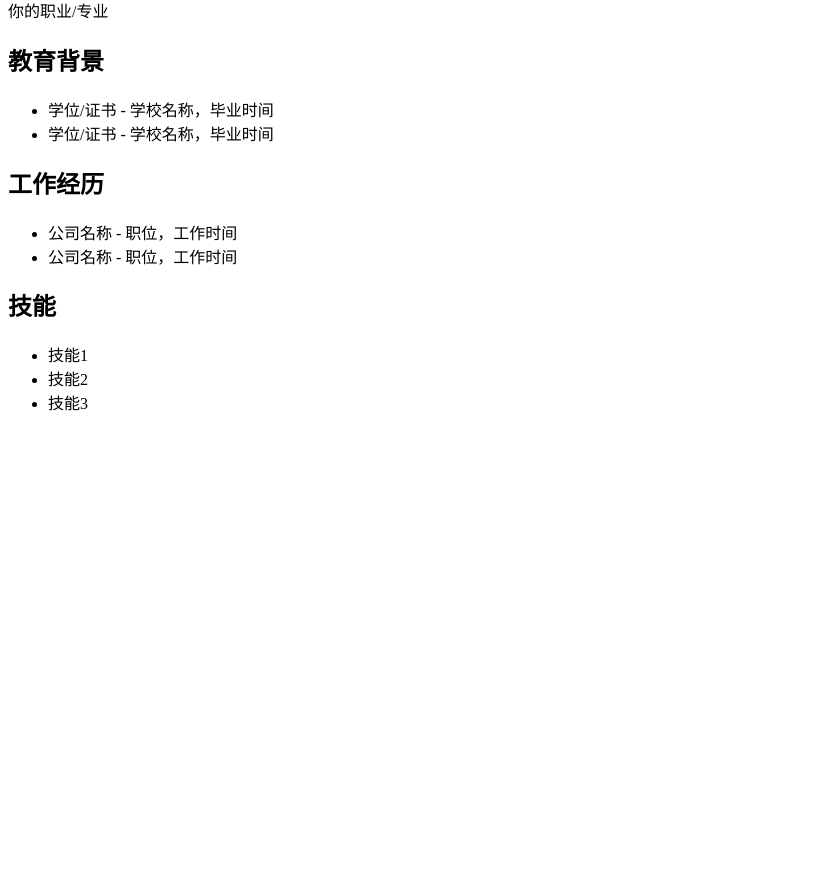
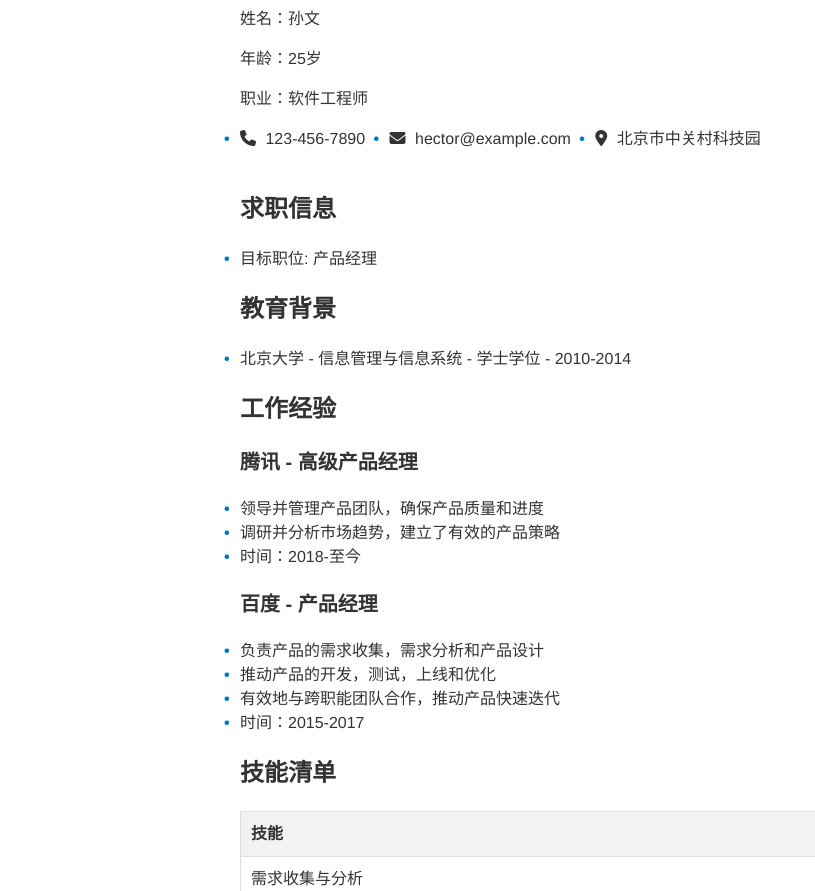
Before and after one commit to HectorYuan/CodingLearning, a plain HTML site: page SettingStaticSite/resume.html in a window 1280 px wide. Shown: the part 91-982 px from the top of the page, without its empty margins (0-815 px from the left). Before the commit the page ends 800 px from the top, so only its background shows below. Drawn offline with Linux system fonts and the light colour scheme.

Commit message:
Update resume.html and info.html

```diff
--- /dev/null
+++ b/SettingStaticSite/medium.css
@@ -0,0 +1,60 @@
+/* Global styles */
+body {
+    font-family: "Helvetica Neue", Helvetica, Arial, sans-serif;
+    font-size: 16px;
+    line-height: 1.5;
+    color: #333;
+  }
+
+  a {
+    color: #0077c0;
+    text-decoration: none;
+  }
+
+  a:hover {
+    text-decoration: underline;
+  }
+
+  /* Header styles */
+  .header {
+    background-color: #fff;
+    border-bottom: 1px solid #ddd;
+    padding: 20px;
+  }
+
+  .header-logo {
+    font-size: 24px;
+    font-weight: bold;
+  }
+
+  .header-nav {
+    float: right;
+  }
+
+  .header-nav-link {
+    display: inline-block;
+    margin-left: 20px;
+  }
+
+  /* Main content styles */
+  .main {
+    max-width: 800px;
+    margin: 0 auto;
+    padding: 20px;
+  }
+
+  .main-title {
+    font-size: 36px;
+    font-weight: bold;
+    margin-bottom: 20px;
+  }
+
+  .main-subtitle {
+    font-size: 24px;
+    margin-bottom: 20px;
+  }
+
+  .main-content {
+    font-size: 18px;
+    line-height: 1.6;
+  }
--- /dev/null
+++ b/SettingStaticSite/resume.css
@@ -0,0 +1,108 @@
+/* Global styles */
+body {
+    font-family: "Helvetica Neue", Helvetica, Arial, sans-serif;
+    font-size: 16px;
+    line-height: 1.5;
+    color: #333;
+  }
+
+  a {
+    color: #0077c0;
+    text-decoration: none;
+  }
+
+  a:hover {
+    text-decoration: underline;
+  }
+
+  .container {
+    max-width: 800px;
+    margin: 0 auto;
+    padding: 20px;
+  }
+
+  /* Header styles */
+  header {
+    margin-bottom: 40px;
+  }
+
+  h1 {
+    font-size: 36px;
+    margin: 0;
+  }
+
+  .contact-info {
+    list-style: none;
+    margin: 0;
+    padding: 0;
+  }
+
+  .contact-info li {
+    display: inline-block;
+    margin-right: 20px;
+  }
+
+  .contact-info i {
+    margin-right: 5px;
+  }
+
+  /* Main content styles */
+  main {
+    margin-bottom: 40px;
+  }
+
+  section {
+    margin-bottom: 20px;
+  }
+
+  h2 {
+    font-size: 24px;
+  }
+
+  .job h3 {
+    font-size: 20px;
+  }
+
+  ul {
+    list-style: none;
+    margin: 0;
+    padding: 0;
+  }
+
+  li::before {
+      content:"•";
+      color:#0077c0;
+      font-weight:bold;
+      display:inline-block;
+      width:1em;
+      margin-left:-1em;
+  }
+
+  .skills ul li::before {
+      content:"";
+      color:#0077c0;
+      font-weight:bold;
+      display:inline-block;
+      width:1em;
+      margin-left:-1em;
+  }
+
+  .skill-table {
+	border-collapse: collapse;
+	width: 100%;
+}
+
+.skill-table th,
+.skill-table td {
+	padding: 10px;
+	border: 1px solid #ddd;
+	text-align: left;
+}
+
+.skill-table th {
+	background-color: #f2f2f2;
+}
+
+.skill-table tbody tr:nth-child(even) {
+	background-color: #f9f9f9;
+}
--- a/SettingStaticSite/resume.html
+++ b/SettingStaticSite/resume.html
@@ -1,26 +1,94 @@
 <!DOCTYPE html>
 <html>
-<head><meta charset="utf-8">
+<head>
 	<title>个人简介</title>
+	<link rel="stylesheet" type="text/css" href="resume.css">
+	<script src="https://kit.fontawesome.com/4ea7bec77b.js" crossorigin="anonymous"></script>
 </head>
 <body>
-	<h1>你的名字</h1>
-	<p>你的职业/专业</p>
+	<div class="container">
+		<header>
+			<h1>Hector's Resume</h1>
+			<div class="info">
+				<p><span>姓名：</span>孙文</p>
+				<p><span>年龄：</span>25岁</p>
+				<p><span>职业：</span>软件工程师</p>
+			</div>
+
+			<ul class="contact-info">
+				<li><i class="fa fa-phone"></i> 123-456-7890</li>
+				<li><i class="fa fa-envelope"></i> hector@example.com</li>
+				<li><i class="fa fa-map-marker"></i> 北京市中关村科技园</li>
+			</ul>
+		</header>
+
+		<main>
+			<section class="summary">
+				<h2>求职信息</h2>
+				<ul>
+					<li>目标职位: 产品经理</li>
+				</ul>
+			</section>
+
+			<section class="education">
 				<h2>教育背景</h2>
 				<ul>
-		<li>学位/证书 - 学校名称，毕业时间</li>
-		<li>学位/证书 - 学校名称，毕业时间</li>
+					<li>北京大学 - 信息管理与信息系统 - 学士学位 - 2010-2014</li>
 				</ul>
-	<h2>工作经历</h2>
+			</section>
+
+			<section class="experience">
+				<h2>工作经验</h2>
+
+				<article class="job">
+					<h3>腾讯 - 高级产品经理</h3>
 					<ul>
-		<li>公司名称 - 职位，工作时间</li>
-		<li>公司名称 - 职位，工作时间</li>
+						<li>领导并管理产品团队，确保产品质量和进度</li>
+						<li>调研并分析市场趋势，建立了有效的产品策略</li>
+						<li>时间：2018-至今</li>
 					</ul>
-	<h2>技能</h2>
+				</article>
+
+				<article class="job">
+					<h3>百度 - 产品经理</h3>
 					<ul>
-		<li>技能1</li>
-		<li>技能2</li>
-		<li>技能3</li>
+						<li>负责产品的需求收集，需求分析和产品设计</li>
+						<li>推动产品的开发，测试，上线和优化</li>
+						<li>有效地与跨职能团队合作，推动产品快速迭代</li>
+						<li>时间：2015-2017</li>
 					</ul>
+				</article>
+			</section>
+
+			<section class="skills">
+				<h2>技能清单</h2>
+				<table class="skill-table">
+					<thead>
+						<tr>
+							<th>技能</th>
+						</tr>
+					</thead>
+					<tbody>
+						<tr>
+							<td>需求收集与分析</td>
+						</tr>
+						<tr>
+							<td>产品设计和开发</td>
+						</tr>
+						<tr>
+							<td>项目管理</td>
+						</tr>
+						<tr>
+							<td>市场与竞品分析</td>
+						</tr>
+					</tbody>
+				</table>
+			</section>
+
+
+		</main>
+
+	</div>
+
 </body>
 </html>
--- /dev/null
+++ b/SettingStaticSite/style.css
@@ -0,0 +1,22 @@
+/* style.css */
+
+body {
+    font-family: Arial, sans-serif;
+}
+
+h1 {
+    color: #333;
+    text-align: center;
+}
+
+p {
+    margin-bottom: 10px;
+}
+
+.info {
+    margin-bottom: 20px;
+}
+
+.info span {
+    font-weight: bold;
+}
```
Also changed, not shown: SettingStaticSite/info.html (+1 -22 lines). Lines whose indentation alone changed are shown as unchanged.
